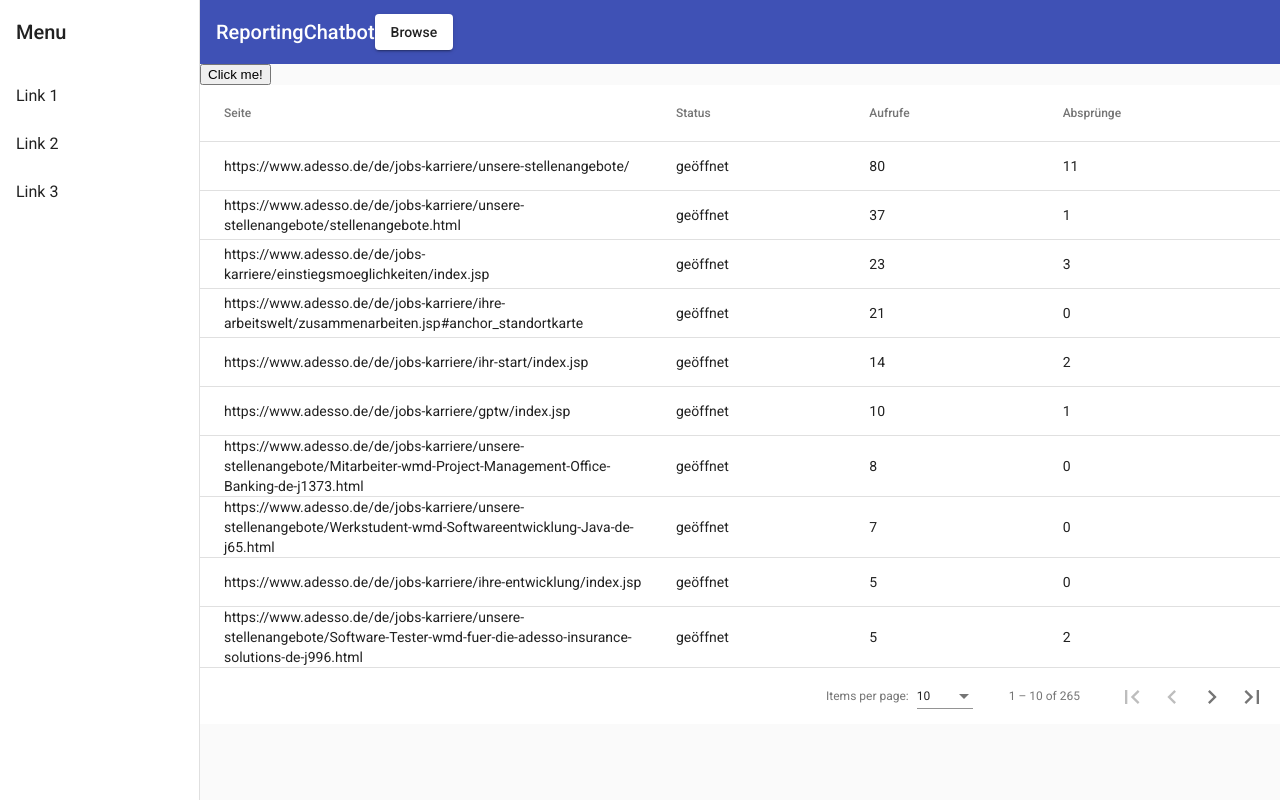
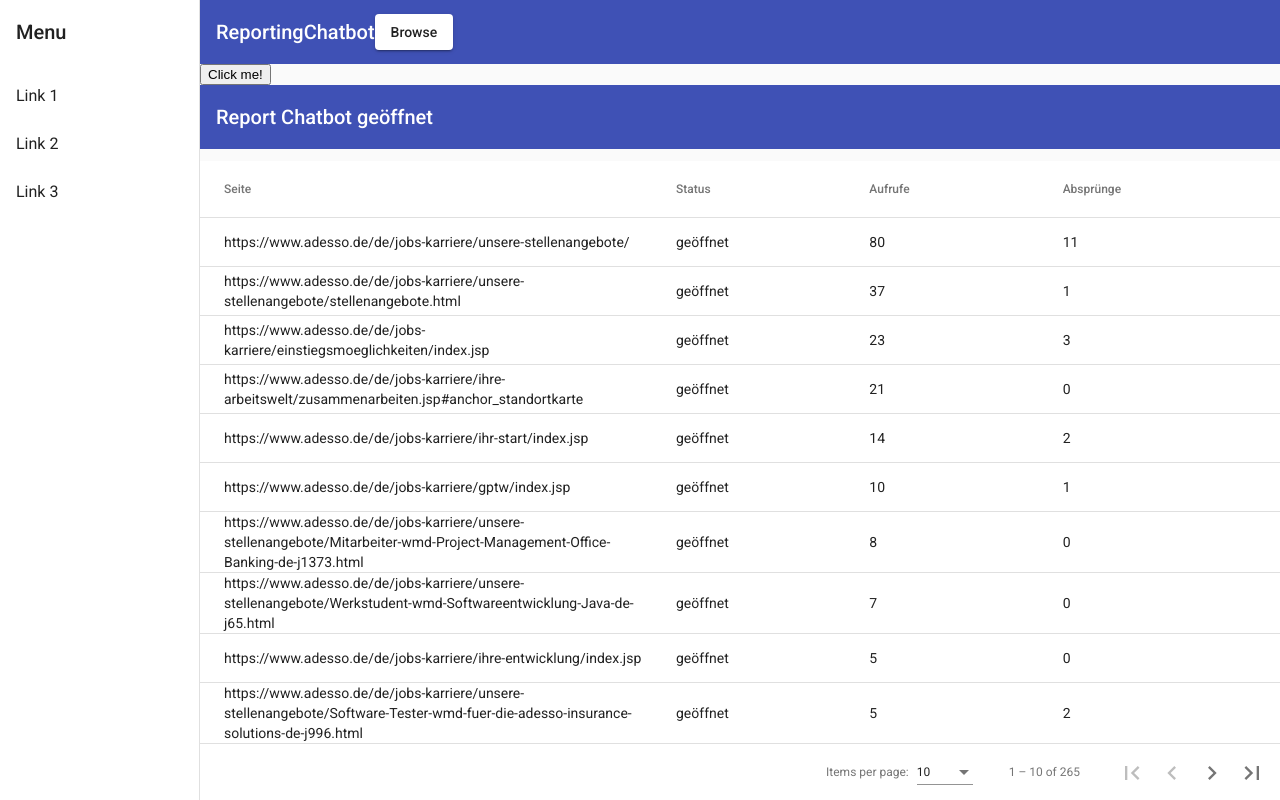
Before and after one commit to Julian-Anhorn/ReportingChatbot, an Angular app: page / in a window 1280 px wide. Built offline with nearby package versions, Linux system fonts and the light colour scheme.

Commit message:
Label hinzugefügt

```diff
--- a/src/app/modules/dashboard/dashboard.module.ts
+++ b/src/app/modules/dashboard/dashboard.module.ts
@@ -10,6 +10,7 @@
 import {FormsModule, ReactiveFormsModule } from '@angular/forms';
 import { MatFormFieldModule } from '@angular/material/form-field';
 import { MatSortModule } from '@angular/material/sort';
+import { MatToolbarModule } from '@angular/material/toolbar';
 
 
 
@@ -25,6 +26,7 @@
     MatInputModule,
     MatFormFieldModule,
     MatSortModule,
+    MatToolbarModule,
     MatTableModule,
     RouterModule
   ]
--- a/src/app/modules/dashboard/table/table.component.html
+++ b/src/app/modules/dashboard/table/table.component.html
@@ -1,5 +1,10 @@
 
 <button (click)="onClickMe()">Click me!</button>
+<p>
+  <mat-toolbar color="primary">
+    <span>Report Chatbot geöffnet</span>
+  </mat-toolbar>
+</p>
 
 <mat-table [dataSource]="dataSource" matSort>
   <!-- Seite Column -->
```
